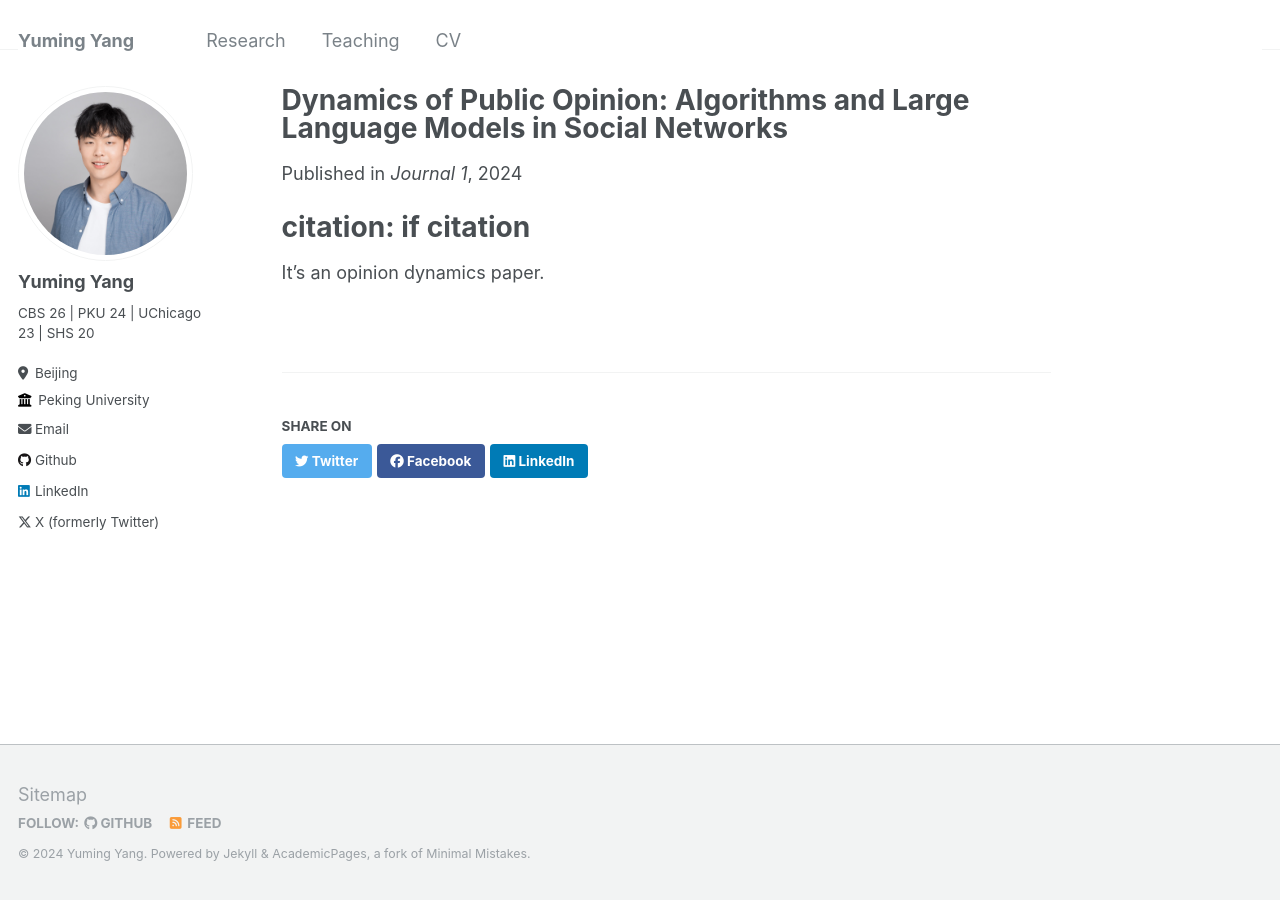
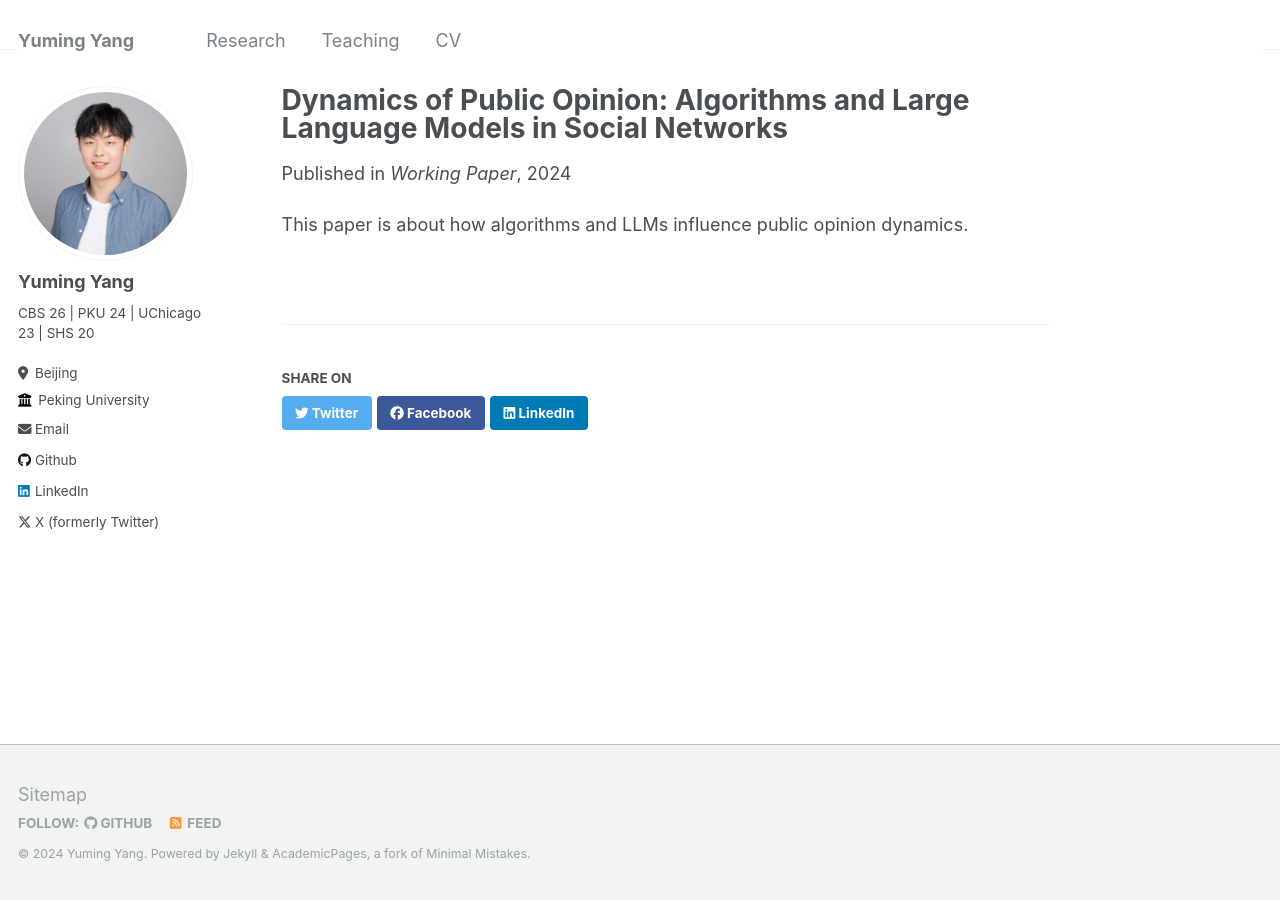
Before and after one commit to Yuming-Yang/yuming-yang.github.io, a Jekyll site: the page built from _research/opinion-dynamics.md, in a window 1280 px wide. Built offline with Jekyll 4.4.1, drawn with Linux system fonts in a browser that asks for light colours.

Commit message:
Update opinion-dynamics.md

```diff
--- a/_research/opinion-dynamics.md
+++ b/_research/opinion-dynamics.md
@@ -2,10 +2,9 @@
 title: "Dynamics of Public Opinion: Algorithms and Large Language Models in Social Networks"
 collection: Research
 permalink: /research/opinion-dynamics
-excerpt: 'This paper is about the number 1. The number 2 is left for future work.'
+excerpt: 'This paper is about how algorithms and LLMs influence public opinion dynamics.'
 date: 2024-01-06
-venue: 'Journal 1'
+venue: 'Working Paper'
 paperurl: 'https://drive.google.com/file/d/1vnxDrzJwdd-8crWe34H8tRPS0T-uLfmY/view'
 ---
-# citation: if citation
-It's an opinion dynamics paper.
+This paper is about how algorithms and LLMs influence public opinion dynamics.
```
